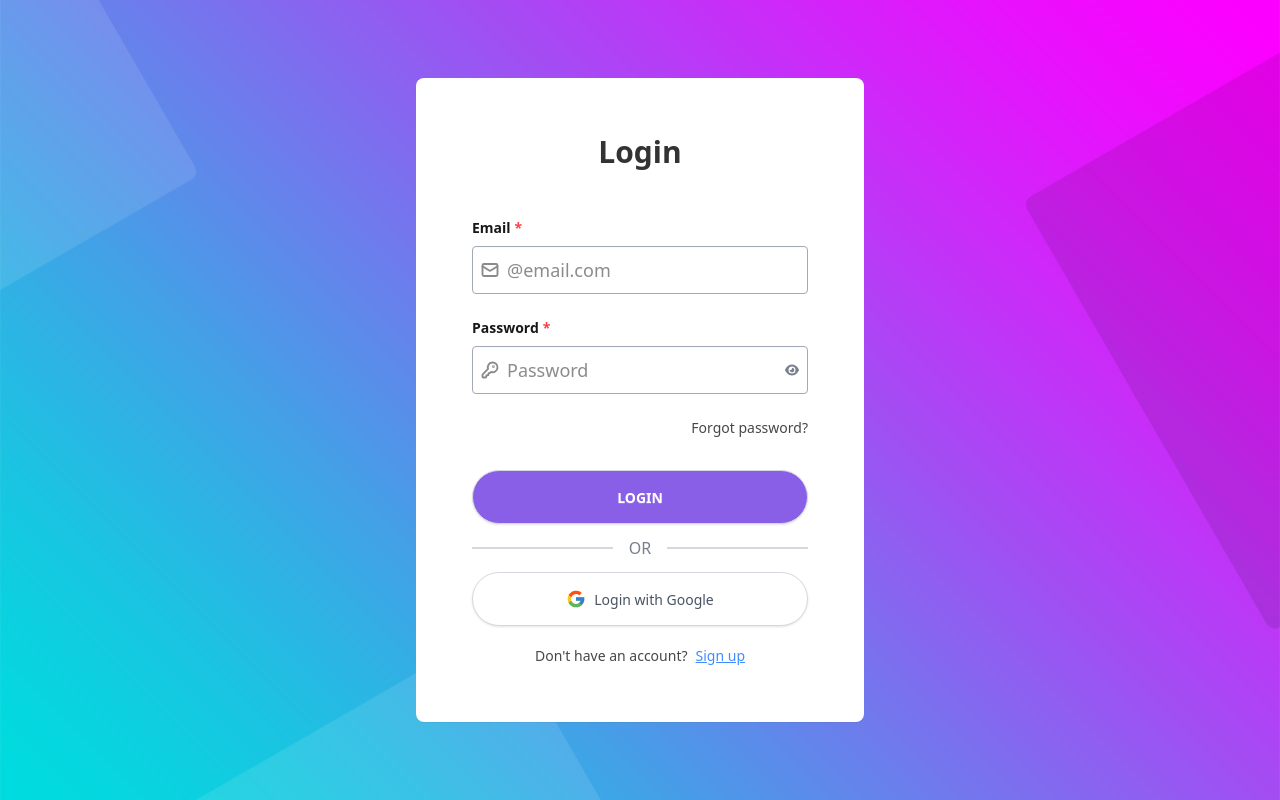
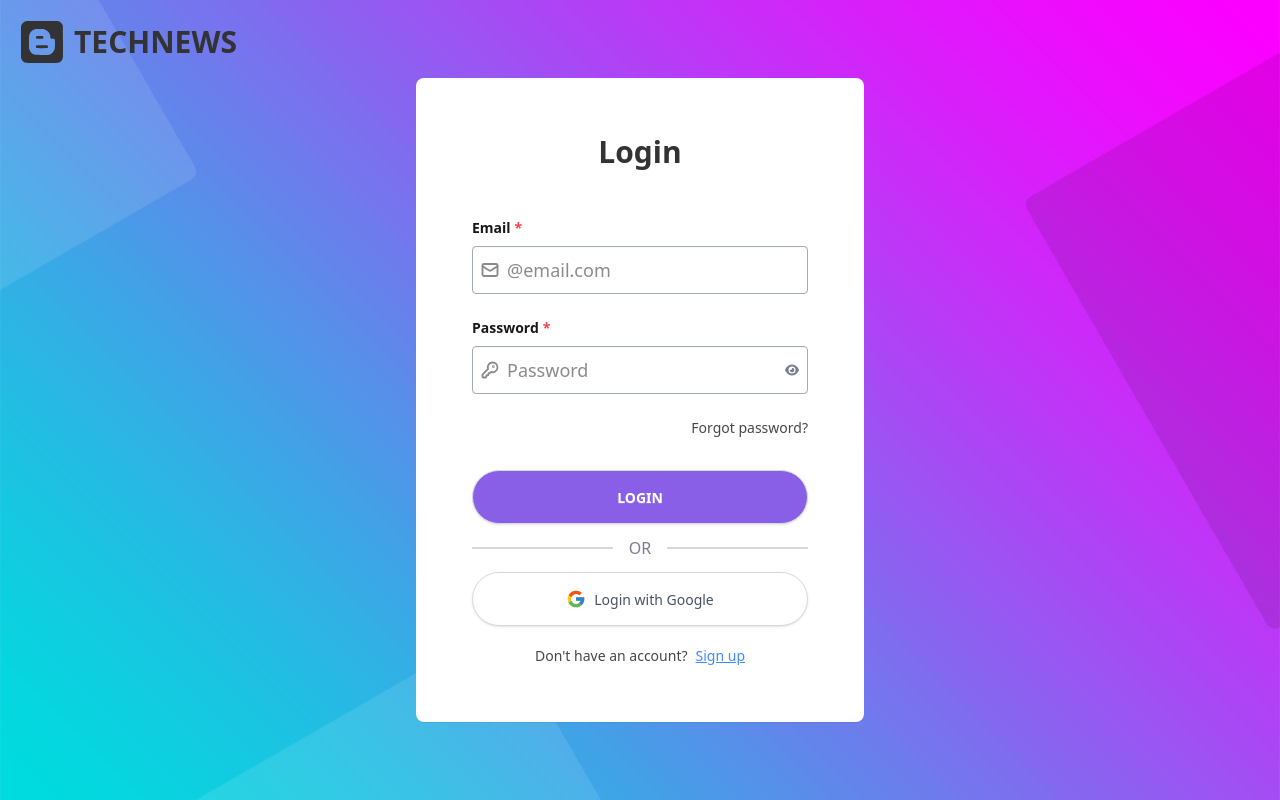
Before and after one commit to thuong1804/Blog_Fe, a Next.js app: page /signin in a window 1280 px wide. Built offline with nearby package versions, Linux system fonts and the light colour scheme; no server answers.

Commit message:
update text

```diff
--- a/src/app/(auth)/layout.tsx
+++ b/src/app/(auth)/layout.tsx
@@ -1,3 +1,6 @@
+import Link from "next/link";
+import { FaBlogger } from "react-icons/fa";
+
 export default function LoginLayout({
     children,
 }: {
@@ -5,6 +8,12 @@ export default function LoginLayout({
 }) {
     return (
         <main className="w-screen h-screen text-(--text-color-title) bg-[url('/bg.jpg')] bg-center bg-no-repeat bg-cover">
+            <Link href="/" className="fixed top-2.5 left-2.5 p-2 flex items-center gap-2 w-max">
+                <FaBlogger className="text-5xl" />
+                <span className="font-bold text-xl md:text-3xl">
+                    TECHNEWS
+                </span>
+            </Link>
             {children}
         </main>
     );
--- a/src/containers/Blog/BlogCategory.tsx
+++ b/src/containers/Blog/BlogCategory.tsx
@@ -52,7 +52,7 @@ const BlogCategory: React.FC<BlogCategoryProps> = ({
             {/* Main Content */}
             <div className="flex flex-col items-center mt-10">
                 {/* Title */}
-                <h1 className="w-full max-w-[1024px]">
+                <h1 className="w-full max-w-[1024px] text-center">
                     {title}
                 </h1>
 
```
